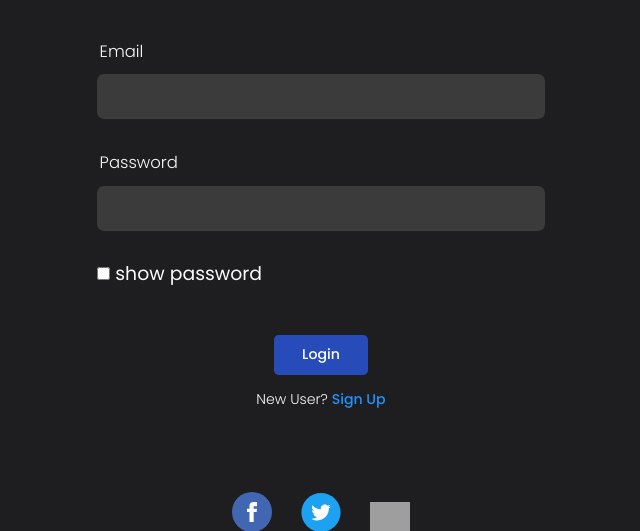
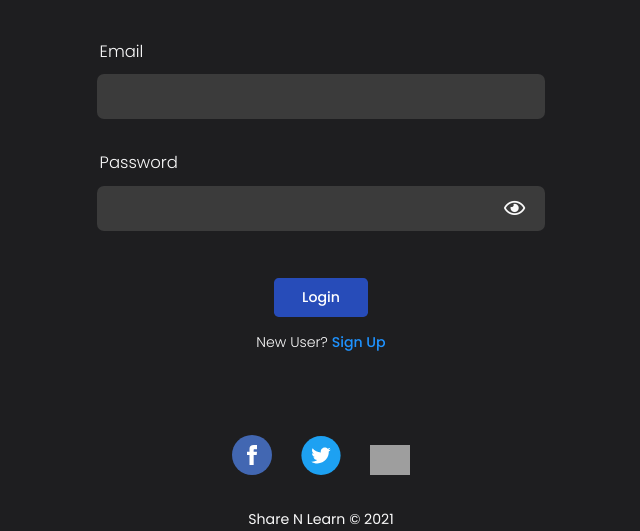
Before and after one commit to chiraag-kakar/sharenlearn, a Django app: page /login/ in a window 1280 px wide. Shown: the part 229-760 px from the top of the page, without its empty margins (319-959 px from the left). Run offline with Django 3.2, Linux system fonts and the light colour scheme; some libraries are stand-ins or nearby versions; grey boxes are pictures that could not be loaded.

Commit message:
eye icon added

```diff
--- a/myapp/templates/login.html
+++ b/myapp/templates/login.html
@@ -17,11 +17,8 @@
         <label for="password">Password</label>
         <div class="input-field">
           <input type="password" name="password" id="password" autocomplete="off" spellcheck="false" data-type="password">
+           <i class="far fa-eye" id="togglePassword"></i>
         </div>
-      </div>
-      <div class="input-group">
-        <input type="checkbox" id="box" onclick="box1()">
-                <span id="notice">show password</span>
       </div>
       <div class="g-recaptcha" data-sitekey="6Lf3i3waAAAAABaIbVWFi0Cnmq5YQ5JuG_NC2fVd"></div>
       <div class="form-footer">
@@ -32,22 +29,16 @@
   </div>
 </main>
 <script>
-  function box1()
-{
 
-  var password=document.getElementById("password");
-  var x=document.getElementById("box").checked;
-  if(x==true)
-  {
-    password.type="text";
-
-  }
-  else
-  {
-    password.type="password";;
-
-  }
-}
+  const password=document.getElementById("password");
+  const togglePassword = document.querySelector('#togglePassword');
+  togglePassword.addEventListener('click', function (e) {
+    // toggle the type attribute
+    const type = password.getAttribute('type') === 'password' ? 'text' : 'password';
+    password.setAttribute('type', type);
+    // toggle the eye slash icon
+    this.classList.toggle('fa-eye-slash');
+});
 </script>
 {% include "footer1.html" %}
 {% endblock content %}
```
